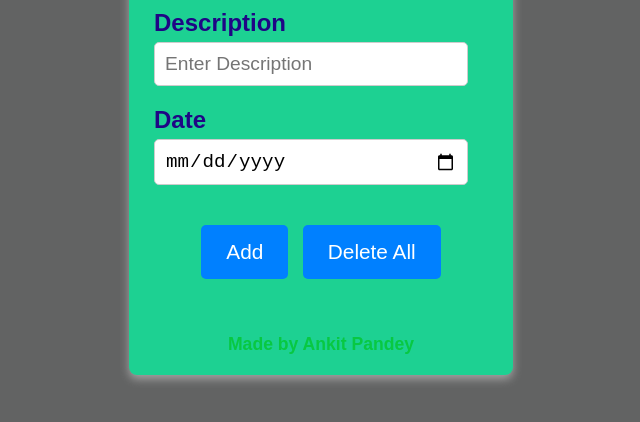
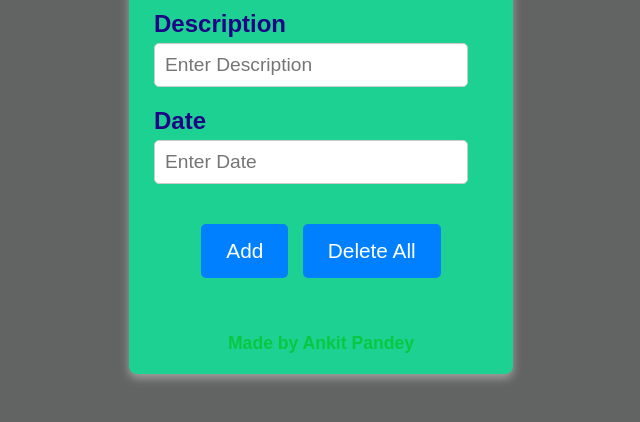
Before and after one commit to Mr-Ankitpandey/Day-adder, a plain HTML site: page index.html in a window 1280 px wide. Shown: the part 264-686 px from the top of the page, without its empty margins (319-959 px from the left). Drawn offline with Linux system fonts and the light colour scheme.

Commit message:
third commit

```diff
--- a/index.html
+++ b/index.html
@@ -15,7 +15,7 @@
             <label for="description">Description</label>
             <input type="text" placeholder="Enter Description" id="description">
             <label for="date">Date</label>
-            <input type="date" id="date" placeholder="Date">
+            <input type="text" id="date" placeholder="Enter Date">
         </div>
         <div class="add">
             <button id="submit">Add</button>
```
